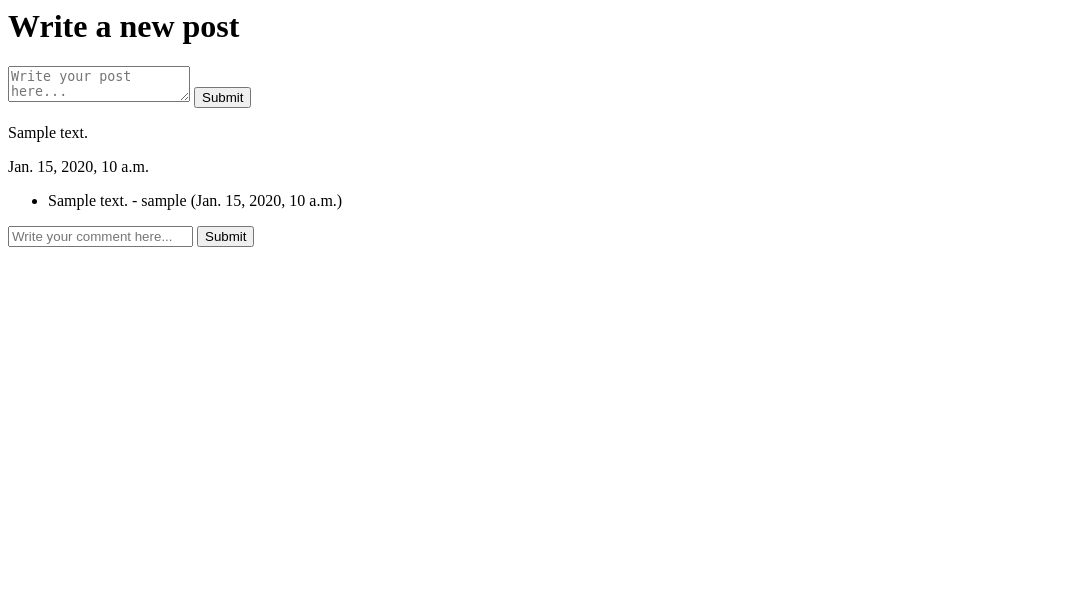
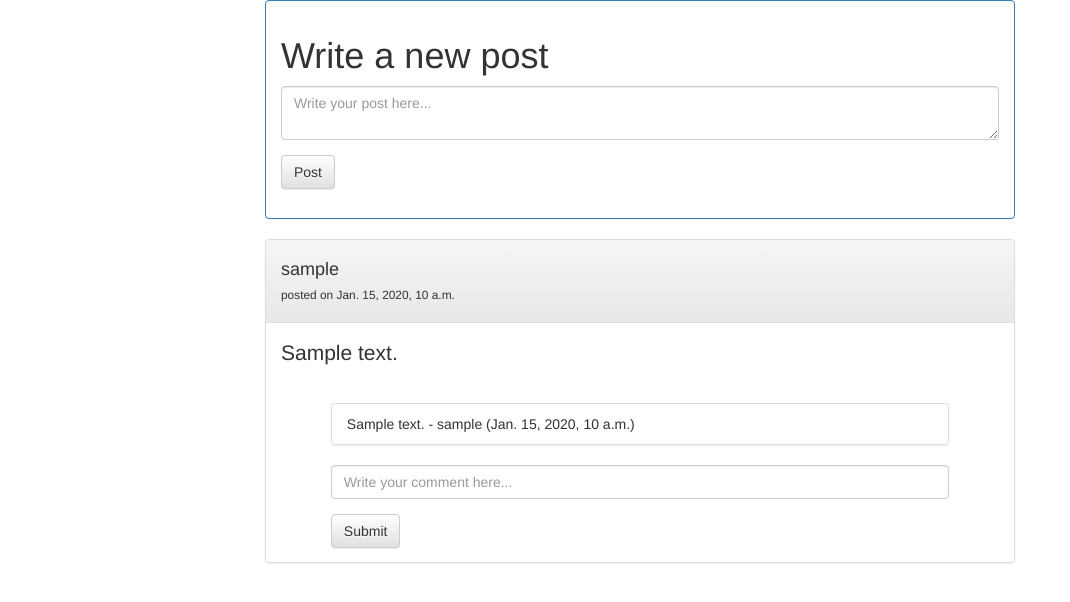
Before and after one commit to linuss/django101, a Django app: page /home/ in a window 1280 px wide. Shown: the top 602 px of the page, without its empty margins (0-1070 px from the left). Run offline with Django 3.2, Linux system fonts and the light colour scheme; a user stored in the database is signed in; tables that the repository leaves empty hold one stand-in row (values such as "Sample post"); some libraries are stand-ins or nearby versions.

Commit message:
Add 'add-posts' functionality and styling

```diff
--- a/django101/settings.py
+++ b/django101/settings.py
@@ -121,4 +121,6 @@ USE_TZ = True
 
 STATIC_URL = '/static/'
 
+STATIC_ROOT = 'static/'
+
 LOGIN_URL = '/'
--- a/social/templates/social/home.html
+++ b/social/templates/social/home.html
@@ -1,36 +1,67 @@
 <html>
   <head>
+    {% load staticfiles %}
     <title> Social </title>
+    <link rel="stylesheet" href="{% static 'social/bootstrap-3.3.6-dist/css/bootstrap.css' %}"></link>
+    <link rel="stylesheet" href="{% static 'social/bootstrap-3.3.6-dist/css/bootstrap-theme.css' %}"></link>
+
   </head>
   <body>
-    <div id='new-post'>
+    <div class='container'>
+
+      <!-- New post container -->
+      <div class='row'>
+        <div class='col-xs-8 col-xs-offset-2'>
+          <div class='panel panel-primary' id='new-post'>
+            <div class='panel-body'>
               <h1> Write a new post </h1>
               <form action="{% url 'social:add_post' %}" method="post" id='new-post-form'>
               {% csrf_token %}
-        <textarea name='text' form='new-post-form' required placeholder="Write your post here..."></textarea>
-        <input type='submit'/>
+                <div class='form-group'>
+                  <textarea class='form-control'name='text' form='new-post-form' required placeholder="Write your post here..."></textarea>
+                </div>
+                <button type='submit' class='btn btn-default'>Post</button>
               </form>
             </div>
+          </div>
+        </div>
+      </div>
 
-
+      <!-- Previous posts container -->
+      <div class='row'>
+        <div class='col-xs-8 col-xs-offset-2'>
           {% for post in posts %}
-    <div class='post' id="{{post.id}}">
-      <p>{{post.text}}</p>
-      <p>{{post.date_time}}</p>
-      <div class='comments'>
-        <ul>
+          <div class='panel panel-default' id="{{post.id}}">
+            <div class='panel-heading'>
+              <h4>{{post.poster.username}}</h4>
+              <h4 class='small'>posted on {{post.date_time}}</h4>
+            </div>
+            <div class='panel-body'>
+              <p class='lead'>{{post.text}}</p>
+            </div>
+            <div class='row'>
+              <div class='col-xs-10 col-xs-offset-1'>
+                <ul class='list-group'>
                   {% for comment in post.comment_set.all %}
-          <li> {{comment.text}} - {{comment.poster.username}} ({{comment.date_time}}) </li>
+                  <li class='list-group-item'>
+                    {{comment.text}} - {{comment.poster.username}} ({{comment.date_time}})
+                  </li>
                   {% endfor %}
                 </ul>
-      </div>
                 <form action="{% url 'social:add_comment' %}" method="post">
                 {% csrf_token %}
-        <input type='text' name='comment' required placeholder="Write your comment here..."/>
+                  <div class='form-group'>
+                    <input class='form-control' type='text' name='comment' required placeholder="Write your comment here..."/>
+                  </div>
                   <input type='hidden' name='post_id' value={{post.id}} />
-        <input type='submit'/>
+                  <button class='btn btn-default' type='submit'>Submit</button>
                 </form>
               </div>
+            </div>
+          </div>
           {% endfor %}
+        </div>
+      </div>
+    </div>
   </body>
 </html>
```
Also changed, not shown: social/templates/social/index.html (+34 -11 lines), README.md. Lines whose indentation alone changed are shown as unchanged.
